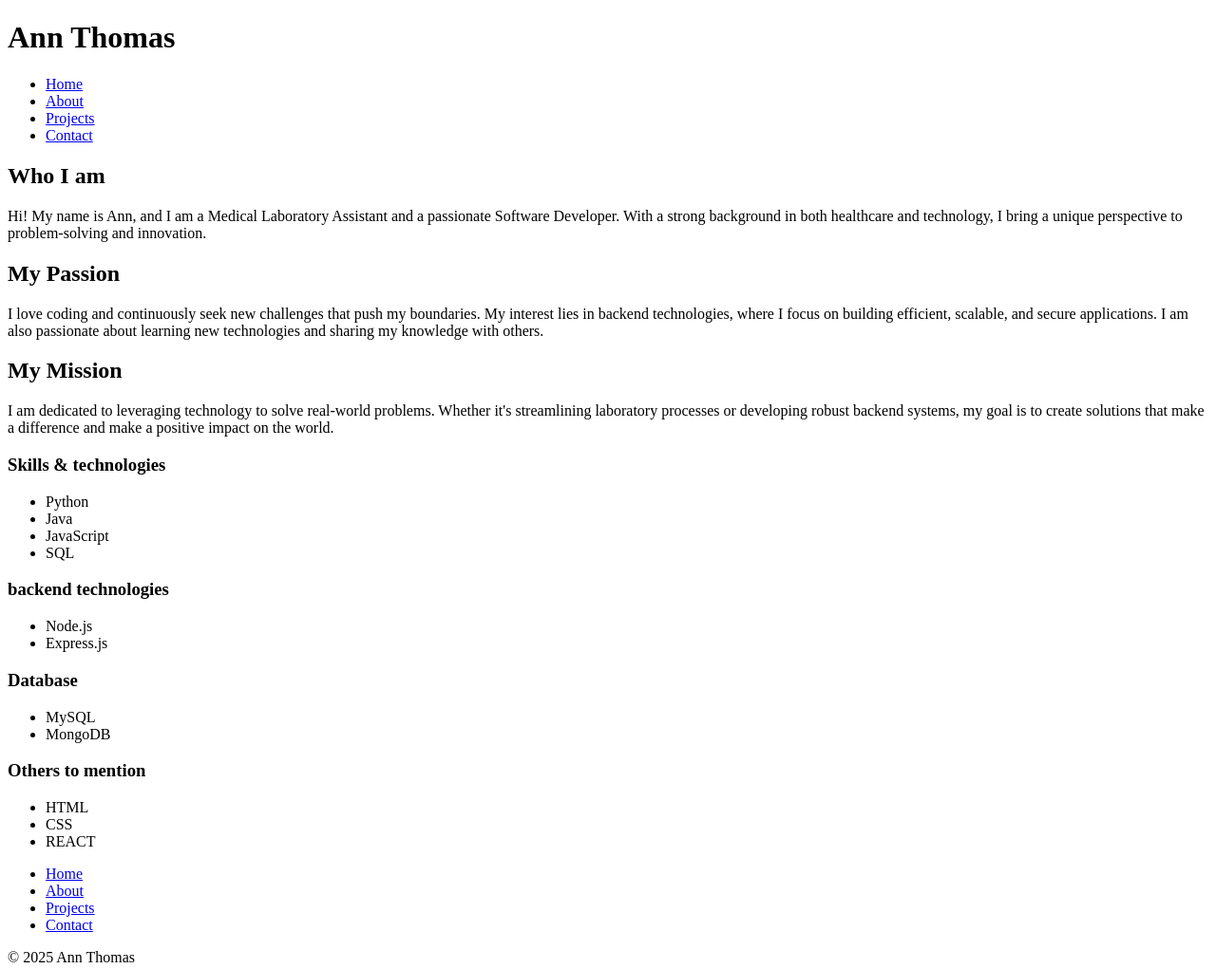
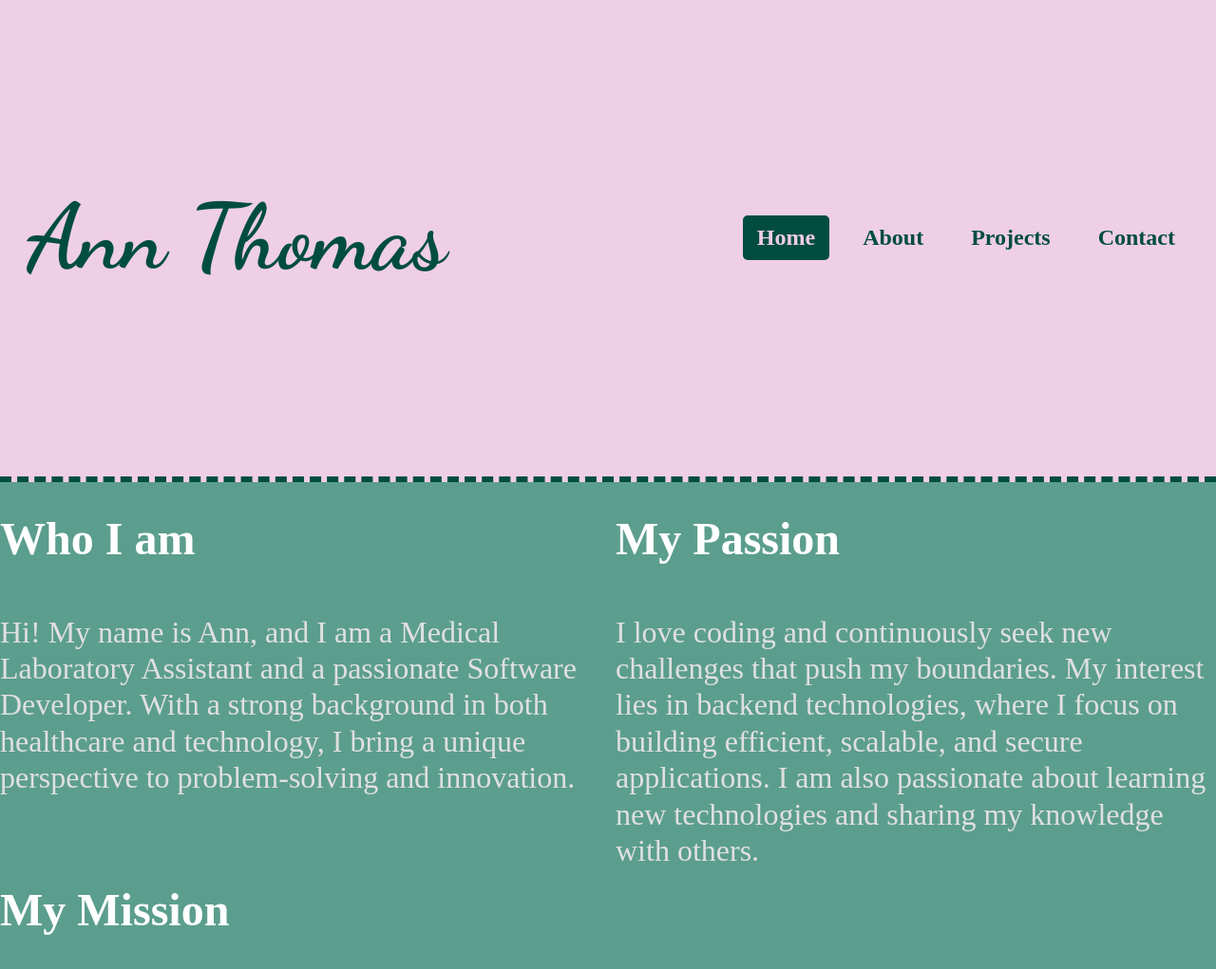
Before and after one commit to Ann-K-T/My-Resume, a plain HTML site: page about.html in a window 1280 px wide. Shown: the top 1021 px of the page at 95% size. Drawn offline with Linux system fonts and the light colour scheme; the site is published under a folder, as on GitHub Pages, so addresses that start at the root find nothing.

Commit message:
fix css path

```diff
--- a/about.html
+++ b/about.html
@@ -3,8 +3,8 @@
   <head>
     <meta charset="UTF-8" />
     <meta name="viewport" content="width=device-width, initial-scale=1.0" />
-    <link rel="stylesheet" href="/css/about.css" />
-    <link rel="stylesheet" href="/css/styles.css" />
+    <link rel="stylesheet" href="css/about.css" />
+    <link rel="stylesheet" href="css/styles.css" />
     <title>Ann</title>
   </head>
   <body>
--- a/contacts.html
+++ b/contacts.html
@@ -3,7 +3,7 @@
   <head>
     <meta charset="UTF-8" />
     <meta name="viewport" content="width=device-width, initial-scale=1.0" />
-    <link rel="stylesheet" href="/css/styles.css" />
+    <link rel="stylesheet" href="css/styles.css" />
     <title>Ann</title>
   </head>
   <body>
```
Also changed, not shown: index.html (+1 -1 lines).
